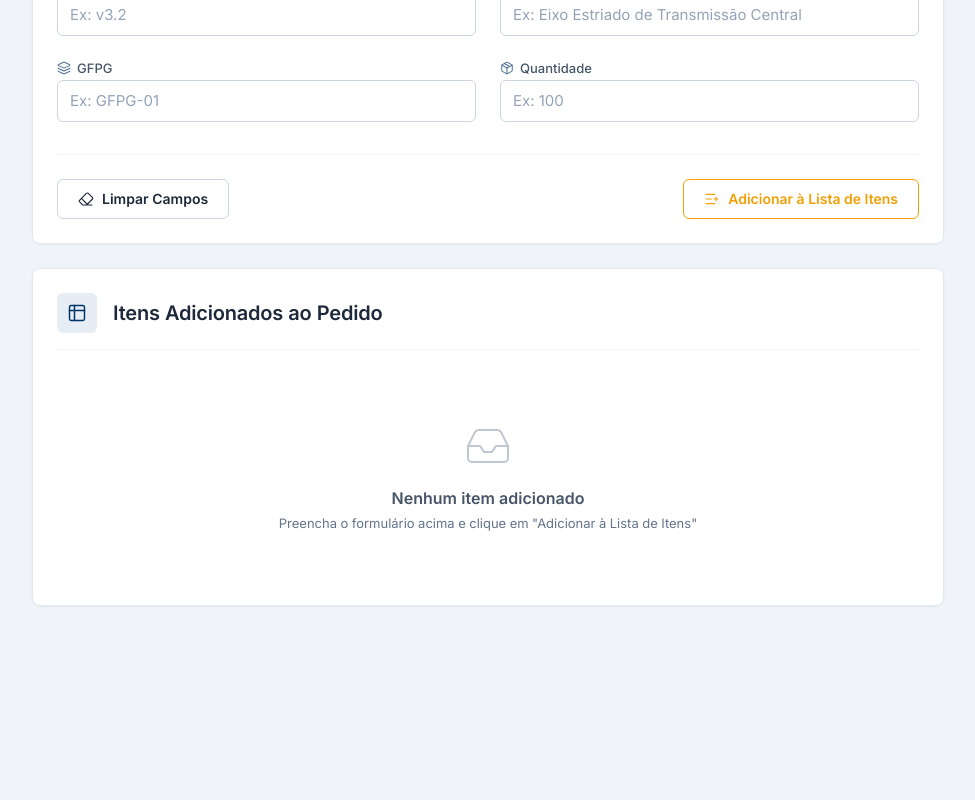
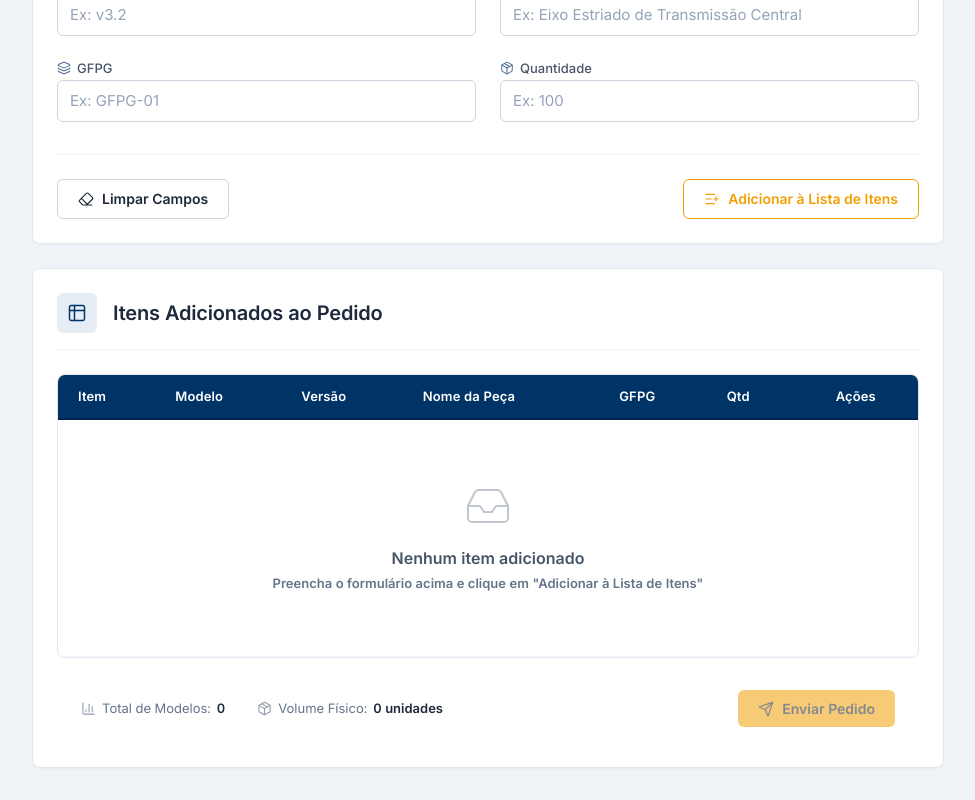
Before and after one commit to vtrobot/Formulario_Renault, a React (Vite) app in the folder frontend/: page / in a window 1280 px wide. Shown: the part 332-1132 px from the top of the page, without its empty margins (152-1127 px from the left). Before the commit the page ends 970 px from the top, so only its background shows below. Built offline with nearby package versions, Linux system fonts and the light colour scheme.

Commit message:
Manter tabela visivel

```diff
--- a/frontend/src/components/ItemsTable.tsx
+++ b/frontend/src/components/ItemsTable.tsx
@@ -97,16 +97,6 @@ export function ItemsTable({ items, onRemoveItem, onClearAll }: ItemsTableProps)
         </div>
       )}
 
-      {items.length === 0 ? (
-        <div className="empty-state">
-          <Inbox size={48} strokeWidth={1} className="empty-state-icon" />
-          <p className="empty-state-title">Nenhum item adicionado</p>
-          <p className="empty-state-text">
-            Preencha o formulário acima e clique em "Adicionar à Lista de Itens"
-          </p>
-        </div>
-      ) : (
-        <>
       <div className="table-wrapper">
         <table className="data-table">
           <thead>
@@ -117,12 +107,24 @@ export function ItemsTable({ items, onRemoveItem, onClearAll }: ItemsTableProps)
               <th>Nome da Peça</th>
               <th>GFPG</th>
               <th>Qtd</th>
-
               <th>Ações</th>
             </tr>
           </thead>
           <tbody>
-                {items.map((item, index) => (
+            {items.length === 0 ? (
+              <tr>
+                <td colSpan={7}>
+                  <div className="empty-state">
+                    <Inbox size={48} strokeWidth={1} className="empty-state-icon" />
+                    <p className="empty-state-title">Nenhum item adicionado</p>
+                    <p className="empty-state-text">
+                      Preencha o formulário acima e clique em "Adicionar à Lista de Itens"
+                    </p>
+                  </div>
+                </td>
+              </tr>
+            ) : (
+              items.map((item, index) => (
                 <tr key={item.id} style={{ animationDelay: `${index * 50}ms` }}>
                   <td>
                     <strong>{item.item}</strong>
@@ -136,7 +138,6 @@ export function ItemsTable({ items, onRemoveItem, onClearAll }: ItemsTableProps)
                     <span className="badge badge--navy">{item.gfpg}</span>
                   </td>
                   <td className="td-center">{Number(item.quantidade).toLocaleString('pt-BR')}</td>
-
                   <td>
                     <div className="td-actions">
                       <button type="button" className="btn-icon" title="Editar item">
@@ -153,7 +154,8 @@ export function ItemsTable({ items, onRemoveItem, onClearAll }: ItemsTableProps)
                     </div>
                   </td>
                 </tr>
-                ))}
+              ))
+            )}
           </tbody>
         </table>
       </div>
@@ -168,12 +170,11 @@ export function ItemsTable({ items, onRemoveItem, onClearAll }: ItemsTableProps)
             <Package size={15} className="stat-item-icon" strokeWidth={1.75} />
             Volume Físico: <span className="stat-value">{totalQuantidade.toLocaleString('pt-BR')} unidades</span>
           </div>
-
         </div>
         <button
           type="button"
           className="btn btn-primary"
-              disabled={isSending}
+          disabled={isSending || items.length === 0}
           onClick={handleSendEmail}
         >
           {isSending ? (
@@ -184,8 +185,6 @@ export function ItemsTable({ items, onRemoveItem, onClearAll }: ItemsTableProps)
           {isSending ? 'Enviando...' : 'Enviar Pedido'}
         </button>
       </div>
-        </>
-      )}
     </section>
   );
 }
```
Lines whose indentation alone changed are shown as unchanged.
